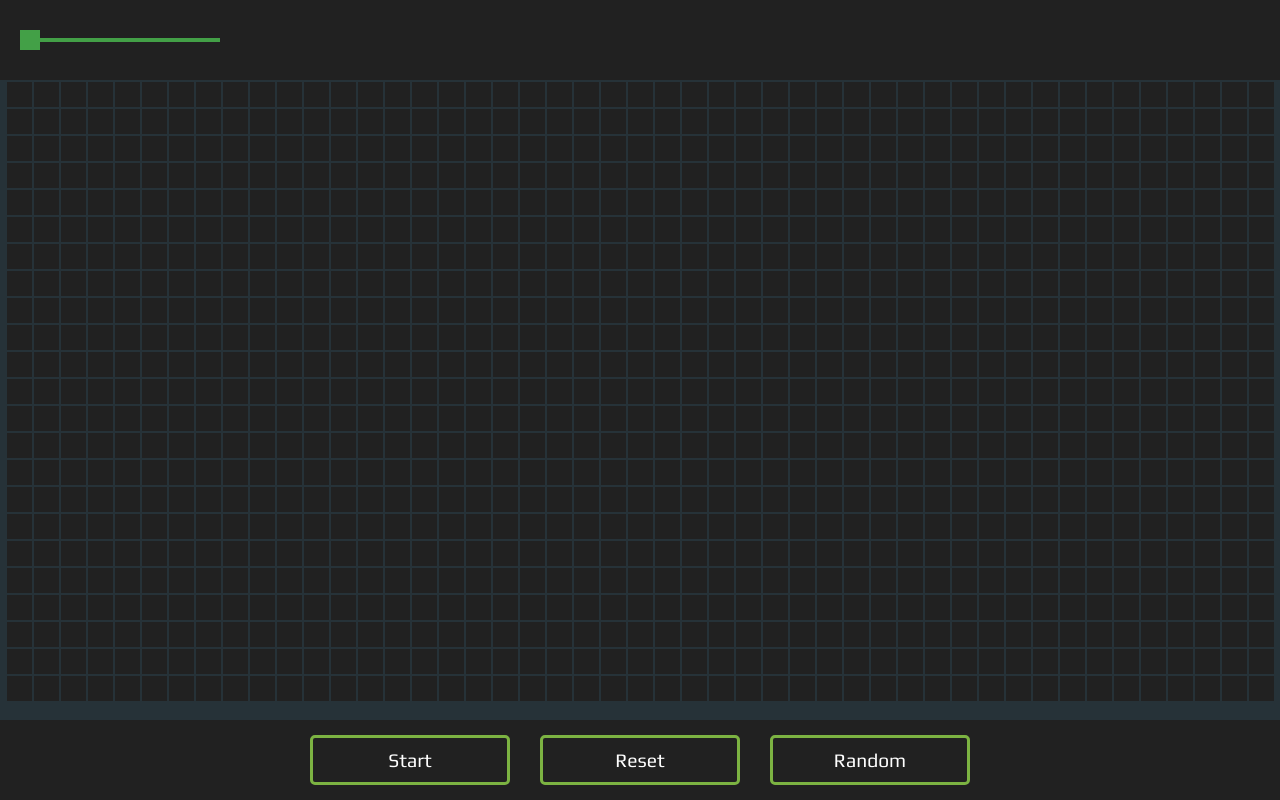
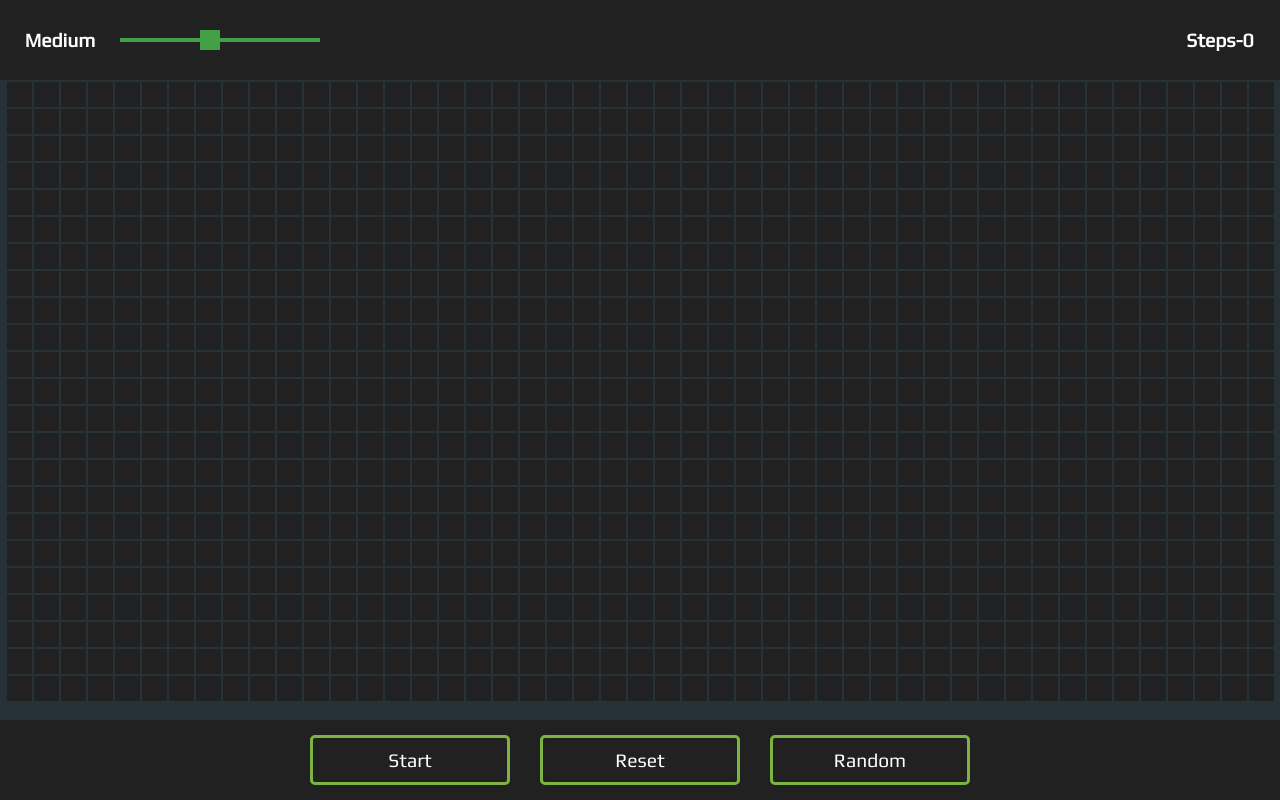
Before and after one commit to dcevpersonal/Game-Of-Life-Conway, a React (Create React App) app: page / in a window 1280 px wide. Built offline with nearby package versions, Linux system fonts and the light colour scheme.

Commit message:
Additions

```diff
--- a/src/components/App.tsx
+++ b/src/components/App.tsx
@@ -1,4 +1,4 @@
-import React, { useState, useCallback } from "react";
+import React, { useState, useCallback, useRef } from "react";
 import DisplayPanel from "./Ui/Display-Panel";
 import Grid from "./Blocks/Grid";
 import ControlsPanel from "./Ui/Control-Panel";
@@ -22,32 +22,50 @@ function App() {
 
   const setSimRandom = useCallback(() => {
     setSimRandomize((s) => {
+      console.log(s);
+
       return s ? false : true;
     });
   }, []);
 
   const setSimSpeed = useCallback(
     (event: React.FormEvent<HTMLInputElement>) => {
-      console.log(event.currentTarget.valueAsNumber);
-
       setSimSpeedometer(event.currentTarget.valueAsNumber);
     },
     []
   );
 
+  const addStepsCounter = useCallback(() => {
+    setStepsCounter(stepsCounterRef.current + 1);
+  }, []);
+
+  const resetStepsCounter = useCallback(() => {
+    setStepsCounter(0);
+  }, []);
+
   const [simRunning, setSimRunning] = useState(false);
   const [simReseting, setSimReseting] = useState(false);
   const [simRandom, setSimRandomize] = useState(false);
-  const [simSpeedometer, setSimSpeedometer] = useState(1000);
+  const [simSpeedometer, setSimSpeedometer] = useState(600);
   const [buttonText, setButtonText] = useState("Start");
+  const [stepsCounter, setStepsCounter] = useState(0);
+  const stepsCounterRef = useRef(stepsCounter);
+  stepsCounterRef.current = stepsCounter;
+
   return (
     <div className="App">
-      <DisplayPanel setSimSpeed={setSimSpeed} />
+      <DisplayPanel
+        setSimSpeed={setSimSpeed}
+        simSpeedometer={simSpeedometer}
+        stepsCounter={stepsCounter}
+      />
       <Grid
         simRunning={simRunning}
         simReseting={simReseting}
         simRandom={simRandom}
         simSpeedometer={simSpeedometer}
+        addStepsCounter={addStepsCounter}
+        resetStepsCounter={resetStepsCounter}
       />
       <ControlsPanel
         setSimRandom={setSimRandom}
--- a/src/components/Blocks/Grid.tsx
+++ b/src/components/Blocks/Grid.tsx
@@ -8,6 +8,8 @@ interface props {
   simReseting: boolean;
   simRandom: boolean;
   simSpeedometer: number;
+  addStepsCounter(): void;
+  resetStepsCounter(): void;
 }
 
 function Grid(props: props) {
@@ -88,9 +90,6 @@ function Grid(props: props) {
               }
             }
           }
-          setStepsCounter((s) => {
-            return s++;
-          });
         });
       });
       setTimeout(startSimulation, simSpeedometerRef.current);
@@ -99,6 +98,7 @@ function Grid(props: props) {
 
   const resetGrid = () => {
     setGrid(() => {
+      props.resetStepsCounter();
       return generateEmptyArray();
     });
   };
@@ -108,10 +108,7 @@ function Grid(props: props) {
     setGrid((g) => {
       return produce(g, (newGrid) => {
         for (let i = Math.floor(Math.random() * row); i < row; i++) {
-          console.log("Row:" + i);
-
           for (let i = Math.floor(Math.random() * col); i < col; i++) {
-            console.log("Col:" + i);
             newGrid[Math.floor(Math.random() * row)][
               Math.floor(Math.random() * col)
             ] = Math.floor(Math.random() * 2);
@@ -119,6 +116,13 @@ function Grid(props: props) {
         }
       });
     });
+  };
+
+  const starCounting = () => {
+    if (simRunningRef.current) {
+      props.addStepsCounter();
+      setTimeout(starCounting, simSpeedometerRef.current);
+    }
   };
 
   //States
@@ -139,10 +143,6 @@ function Grid(props: props) {
   const simRunningRef = useRef(props.simRunning);
   simRunningRef.current = props.simRunning;
 
-  const [stepsCounter, setStepsCounter] = useState(0);
-  const stepsCounterRef = useRef(stepsCounter);
-  stepsCounterRef.current = stepsCounter;
-
   const [firstRender, setFirstRender] = useState(true);
   const firstRenderRef = useRef(firstRender);
   firstRenderRef.current = firstRender;
@@ -153,6 +153,7 @@ function Grid(props: props) {
   //Effects
   useEffect(() => {
     startSimulation();
+    starCounting();
   }, [props.simRunning]);
 
   useEffect(() => {
--- a/src/components/Ui/Display-Panel.scss
+++ b/src/components/Ui/Display-Panel.scss
@@ -5,3 +5,17 @@
     background: var(--Black-1);
     align-items: center;
 }
+
+#Range {
+    margin-left: 20px;
+}
+
+#Text {
+    width: 80px;
+    text-align: center;
+    margin-left: 20px;
+    &:last-child {
+        margin-left: auto;
+        margin-right: 20px;
+    }
+}
--- a/src/components/Ui/Display-Panel.tsx
+++ b/src/components/Ui/Display-Panel.tsx
@@ -2,15 +2,28 @@ import React from "react";
 import Range from "./Range";
 import "./Display-Panel.scss";
 
+import Text from "./Text";
+
 interface props {
   setSimSpeed(event: React.FormEvent<HTMLInputElement>): void;
+  simSpeedometer: number;
+  stepsCounter: number;
 }
 
 function DisplayPanel(props: props) {
   return (
     <div className="DisplayPanel">
-      {/* <h1>Speed</h1> */}
+      <Text
+        text={
+          props.simSpeedometer > 600
+            ? "Slow"
+            : props.simSpeedometer > 300
+            ? "Medium"
+            : "Fast"
+        }
+      />
       <Range onChange={props.setSimSpeed} />
+      <Text text={"Steps-" + props.stepsCounter} />
     </div>
   );
 }
--- a/src/components/Ui/Range.scss
+++ b/src/components/Ui/Range.scss
@@ -1,15 +1,15 @@
 .Range {
     width: 20%;
-    min-width: 180px;
+    min-width: 120px;
     max-width: 200px;
     height: 4px;
     appearance: none;
     background: var(--Green-1);
     transform: rotate(-180deg);
-    margin-left: 20px;
 
     &::-webkit-slider-thumb {
         appearance: none;
+        cursor: pointer;
         width: 20px;
         height: 20px;
         background: var(--Green-1);
--- a/src/components/Ui/Range.tsx
+++ b/src/components/Ui/Range.tsx
@@ -8,12 +8,13 @@ interface props {
 function Range(props: props) {
   return (
     <input
+      id="Range"
       type="range"
       min="100"
       max="1000"
       className="Range"
       onChange={props.onChange}
-      defaultValue="1000"
+      defaultValue="600"
       step="100"
     />
   );
--- /dev/null
+++ b/src/components/Ui/Text.scss
@@ -0,0 +1,5 @@
+.Text {
+    font-size: 1.2rem;
+    font-family: "Play", sans-serif;
+    color: white;
+}
--- /dev/null
+++ b/src/components/Ui/Text.tsx
@@ -0,0 +1,16 @@
+import React from "react";
+import "./Text.scss";
+
+interface props {
+  text: string;
+}
+
+function Text(props: props) {
+  return (
+    <h1 className="Text" id="Text">
+      {props.text}
+    </h1>
+  );
+}
+
+export default React.memo(Text);
```
